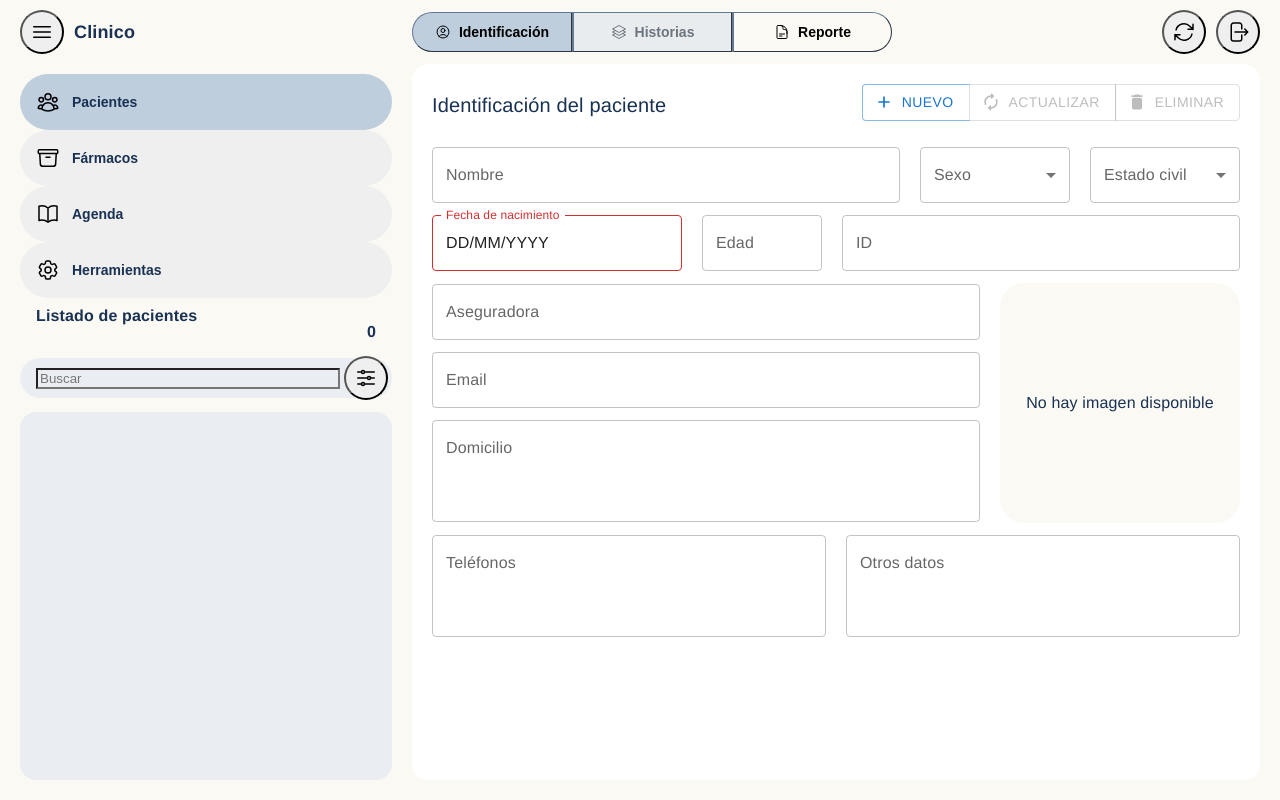
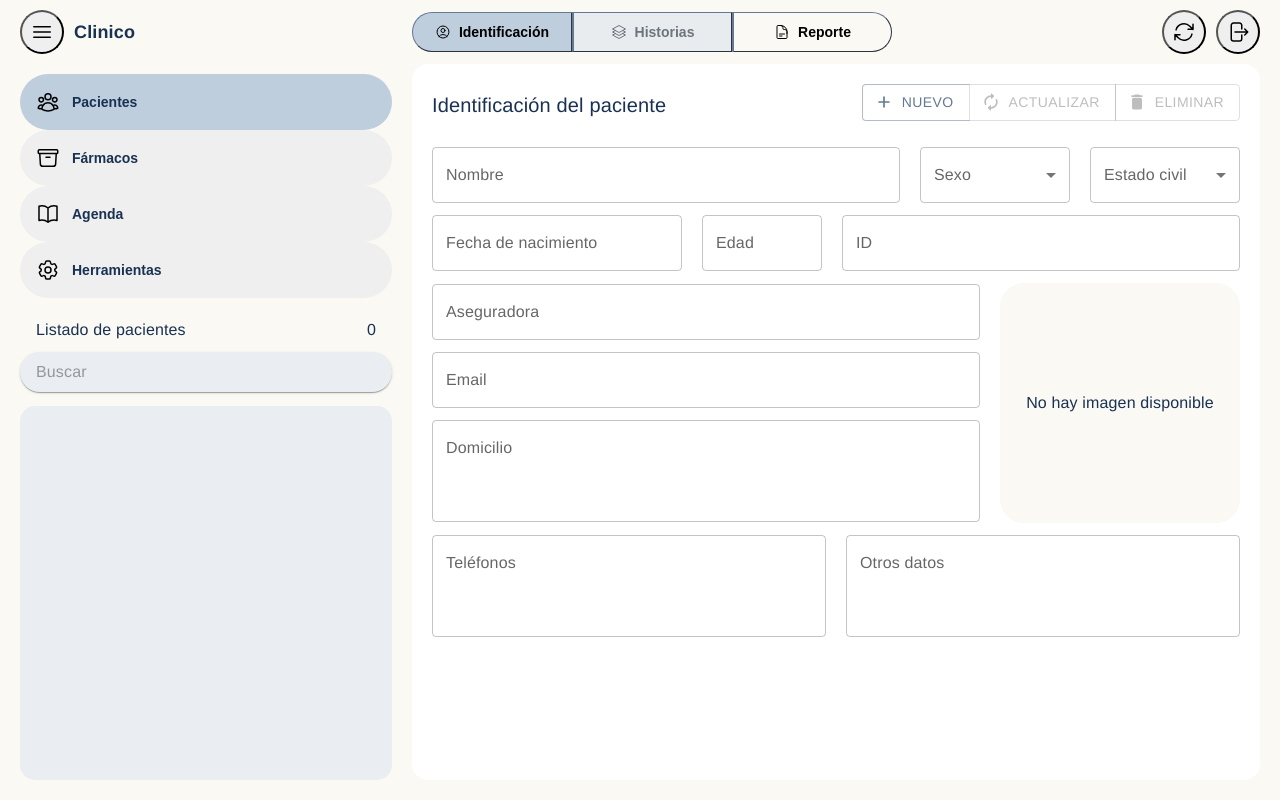
Before and after one commit to Alejojooo/clinico-app, a React (Vite) app: page / in a window 1280 px wide. Built offline with nearby package versions, Linux system fonts and the light colour scheme; a web font is replaced by a local one.

Commit message:
todo: debug

```diff
--- a/src/main/utils/validator.js
+++ b/src/main/utils/validator.js
@@ -1,6 +1,6 @@
 import { Query } from 'mongoose'
 
-export async function validateUniqueness(thiz, model, field, value) {
+export async function validateUnique(thiz, model, field, value) {
   // Si no se encuentra una entidad con el mismo nombre, retornar true
   const entity = await model.findOne({ [field]: value }).select(`_id ${field}`)
   if (!entity) return true
--- a/src/renderer/src/components/FilterableDocumentList.jsx
+++ b/src/renderer/src/components/FilterableDocumentList.jsx
@@ -1,6 +1,27 @@
+import styled from '@emotion/styled'
+import { List, ListItemButton, ListItemText } from '@mui/material'
 import PropTypes from 'prop-types'
+import { useEffect, useState } from 'react'
 import SearchBar from './SearchBar'
-import { useState, useEffect } from 'react'
+
+const FilteredList = styled(List)(({ theme }) => ({
+  width: '100%',
+  padding: 0,
+  backgroundColor: theme.palette['antiflash-white'].main,
+  borderRadius: 15,
+  overflow: 'clip',
+  height: '100%',
+  '& .MuiButtonBase-root': {
+    height: '2rem',
+    paddingTop: 0,
+    paddingRight: 16,
+    paddingBottom: 0,
+    paddingLeft: 16
+  },
+  '& .MuiButtonBase-root.Mui-selected': {
+    backgroundColor: theme.palette['columbia-blue'].main
+  }
+}))
 
 FilterableDocumentList.propTypes = {
   title: PropTypes.string,
@@ -44,17 +65,18 @@ export default function FilterableDocumentList({
         value={searchValue}
         onInput={handleInput}
       ></SearchBar>
-      <DocumentList>
+      <FilteredList>
         {filteredDocuments?.length > 0 &&
           filteredDocuments.map((doc) => (
-            <DocumentListItem
+            <ListItemButton
               key={doc._id}
-              label={doc.label}
-              isActive={activeDocument?._id === doc._id}
               onClick={() => handleDocSelection(doc._id)}
-            ></DocumentListItem>
+              selected={activeDocument?._id === doc._id}
+            >
+              <ListItemText primary={doc.label}></ListItemText>
+            </ListItemButton>
           ))}
-      </DocumentList>
+      </FilteredList>
     </div>
   )
 }
--- a/src/renderer/src/components/SearchBar.jsx
+++ b/src/renderer/src/components/SearchBar.jsx
@@ -1,6 +1,5 @@
-import { AdjustmentsHorizontalIcon } from '@heroicons/react/24/outline'
+import { InputBase, Paper, Stack, Typography } from '@mui/material'
 import PropTypes from 'prop-types'
-import IconButton from './Buttons/IconButton'
 
 DocumentListTitle.propTypes = {
   title: PropTypes.string.isRequired,
@@ -9,10 +8,24 @@ DocumentListTitle.propTypes = {
 
 function DocumentListTitle({ title, length }) {
   return (
-    <div className="flex h-8 w-full flex-row items-end justify-between px-4">
-      <h3 className="h-fit text-base font-semibold">{title}</h3>
-      <span className="h-fit text-base font-semibold">{length}</span>
-    </div>
+    <Stack
+      direction="row"
+      sx={{
+        height: '2rem',
+        width: '100%',
+        justifyContent: 'space-between',
+        alignItems: 'flex-end',
+        paddingLeft: '1rem',
+        paddingRight: '1rem'
+      }}
+    >
+      <Typography variant="subtitle1" component="h3">
+        {title}
+      </Typography>
+      <Typography variant="subtitle1" component="span">
+        {length}
+      </Typography>
+    </Stack>
   )
 }
 
@@ -25,18 +38,28 @@ SearchBar.propTypes = {
 
 export default function SearchBar({ title, length, value, onInput }) {
   return (
-    <>
+    <Stack
+      direction="column"
+      sx={{ width: '100%', justifyContent: 'space-between', alignItems: 'flex-end' }}
+      gap={1}
+    >
       <DocumentListTitle title={title} length={length}></DocumentListTitle>
-      <div className="flex h-10 w-full flex-row items-center justify-start gap-1 rounded-full bg-secondary-light py-1 pl-4 pr-1">
-        <input
-          className="grow bg-transparent outline-none"
-          placeholder="Buscar"
-          size="1"
-          value={value}
-          onChange={onInput}
-        ></input>
-        <IconButton icon={<AdjustmentsHorizontalIcon className="size-6" />} />
-      </div>
-    </>
+      <Paper
+        elevation={1}
+        sx={{
+          display: 'flex',
+          height: '2.5rem',
+          width: '100%',
+          justifyContent: 'start',
+          alignItems: 'center',
+          gap: '0.25rem',
+          borderRadius: '9999px',
+          backgroundColor: 'antiflash-white.main',
+          padding: '0.25rem 0.25rem 0.25rem 1rem'
+        }}
+      >
+        <InputBase sx={{ flex: 1 }} placeholder="Buscar" value={value} onChange={onInput} />
+      </Paper>
+    </Stack>
   )
 }
--- a/src/renderer/src/components/patient/PatientIdentificationSection.jsx
+++ b/src/renderer/src/components/patient/PatientIdentificationSection.jsx
@@ -130,7 +130,7 @@ function PatientForm({
           <DatePicker
             sx={{ minWidth: 250 }}
             label="Fecha de nacimiento"
-            value={dayjs(formData.birthdate)}
+            value={dayjs(formData.birthdate).isValid() ? dayjs(formData.birthdate) : null}
             onChange={onDate}
             disableFuture
           />
--- a/src/renderer/src/hooks/usePatient.js
+++ b/src/renderer/src/hooks/usePatient.js
@@ -57,6 +57,9 @@ export default function usePatient() {
   }
 
   const handleNewPatient = async () => {
+    console.log(state.formData)
+    return
+
     if (activePatient) {
       dispatch({ type: ACTIONS.CLEAR_FORM })
       setActivePatient(null)
--- a/src/renderer/src/main.jsx
+++ b/src/renderer/src/main.jsx
@@ -17,6 +17,26 @@ const root = createRoot(rootElement)
 
 const theme = createTheme({
   cssVariables: true,
+  palette: {
+    primary: {
+      main: '#647994'
+    },
+    light: {
+      main: '#FAF9F3'
+    },
+    'alice-blue': {
+      main: '#D5DCE6'
+    },
+    'antiflash-white': {
+      main: '#EAEEF3'
+    },
+    'columbia-blue': {
+      main: '#BECEDD'
+    },
+    'berkeley-blue': {
+      main: '#193152'
+    }
+  },
   components: {
     MuiPopover: {
       defaultProps: {
--- a/src/renderer/src/utils/date.js
+++ b/src/renderer/src/utils/date.js
@@ -3,7 +3,6 @@ import duration from 'dayjs/plugin/duration'
 dayjs.extend(duration)
 
 export const calculateAge = (value) => {
-  console.log(value)
   if (!value || !value.isValid()) return ''
 
   const duration = dayjs.duration(dayjs().diff(value))
```
